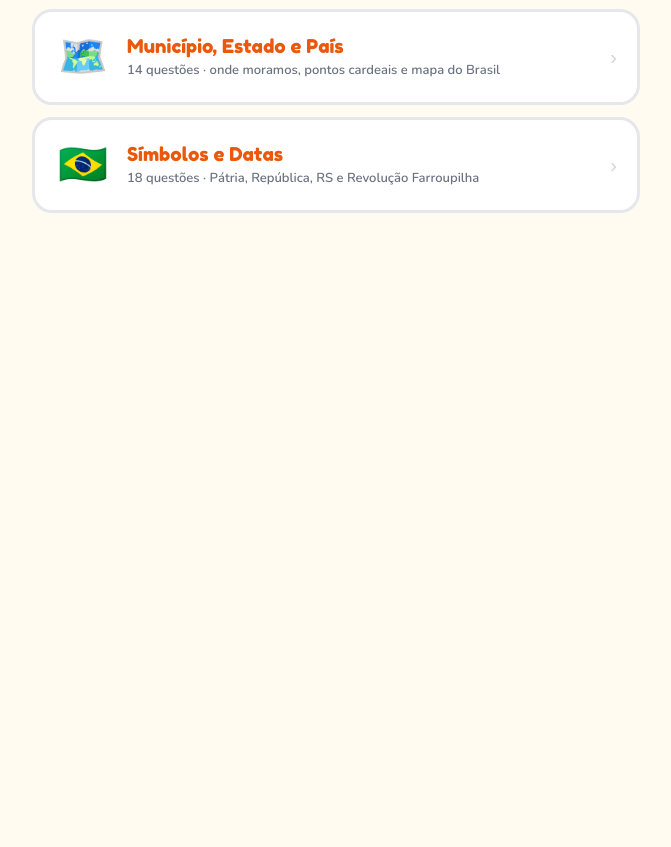
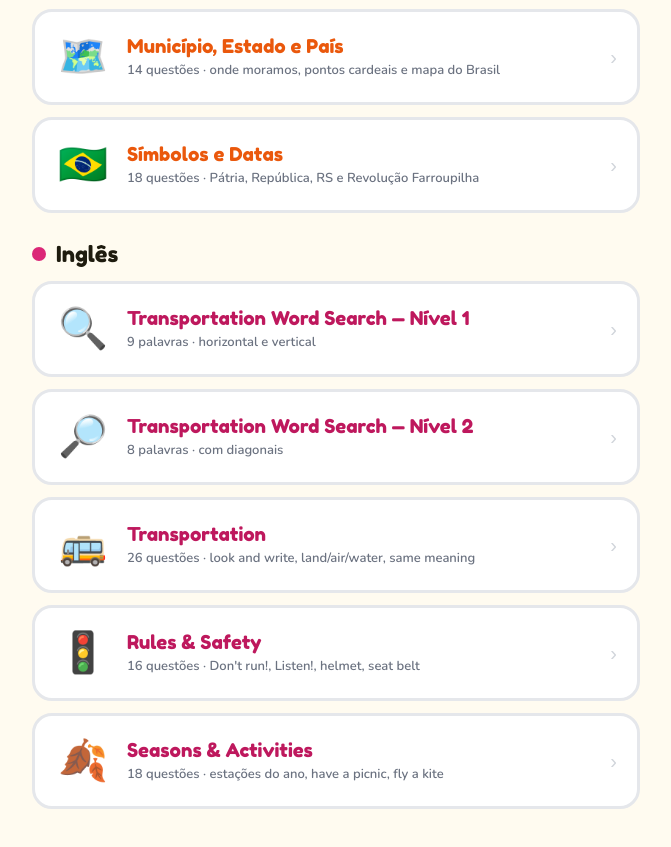
Before and after one commit to bcenturiao/manu-quiz, a plain HTML site: page index.html in a window 1280 px wide. Shown: the part 1394-2241 px from the top of the page, without its empty margins (304-975 px from the left). Before the commit the page ends 1683 px from the top, so only its background shows below. Drawn offline with nearby package versions, Linux system fonts and the light colour scheme.

Commit message:
feat: add 5 Inglês cards to 3º Trimestre tab
Co-Authored-By: Claude Opus 5.5 <noreply@anthropic.com>
Claude-Session: https://claude.ai/code/session_011JrQ4YZYxEcz1NRR8TB9Az

```diff
--- a/index.html
+++ b/index.html
@@ -357,6 +357,54 @@
         <div class="quiz-arrow">›</div>
       </a>
     </div>
+
+    <!-- INGLÊS -->
+    <div class="subject">
+      <div class="subject-header">
+        <div class="subject-dot" style="background: #db2777"></div>
+        <div class="subject-title">Inglês</div>
+      </div>
+      <a href="t3/ingles_1.html" class="quiz-card pink">
+        <div class="quiz-emoji">🔍</div>
+        <div class="quiz-info">
+          <div class="quiz-name">Transportation Word Search — Nível 1</div>
+          <div class="quiz-meta">9 palavras · horizontal e vertical</div>
+        </div>
+        <div class="quiz-arrow">›</div>
+      </a>
+      <a href="t3/ingles_2.html" class="quiz-card pink">
+        <div class="quiz-emoji">🔎</div>
+        <div class="quiz-info">
+          <div class="quiz-name">Transportation Word Search — Nível 2</div>
+          <div class="quiz-meta">8 palavras · com diagonais</div>
+        </div>
+        <div class="quiz-arrow">›</div>
+      </a>
+      <a href="t3/ingles_3.html" class="quiz-card pink">
+        <div class="quiz-emoji">🚌</div>
+        <div class="quiz-info">
+          <div class="quiz-name">Transportation</div>
+          <div class="quiz-meta">26 questões · look and write, land/air/water, same meaning</div>
+        </div>
+        <div class="quiz-arrow">›</div>
+      </a>
+      <a href="t3/ingles_4.html" class="quiz-card pink">
+        <div class="quiz-emoji">🚦</div>
+        <div class="quiz-info">
+          <div class="quiz-name">Rules &amp; Safety</div>
+          <div class="quiz-meta">16 questões · Don't run!, Listen!, helmet, seat belt</div>
+        </div>
+        <div class="quiz-arrow">›</div>
+      </a>
+      <a href="t3/ingles_5.html" class="quiz-card pink">
+        <div class="quiz-emoji">🍂</div>
+        <div class="quiz-info">
+          <div class="quiz-name">Seasons &amp; Activities</div>
+          <div class="quiz-meta">18 questões · estações do ano, have a picnic, fly a kite</div>
+        </div>
+        <div class="quiz-arrow">›</div>
+      </a>
+    </div>
   </div><!-- /tab-t3 -->
 
   <!-- 2º TRIMESTRE -->
```
